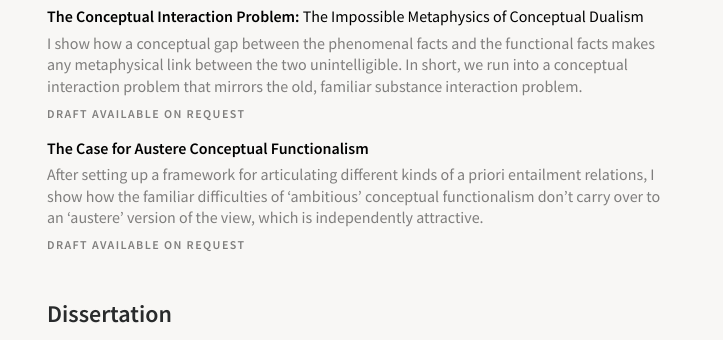
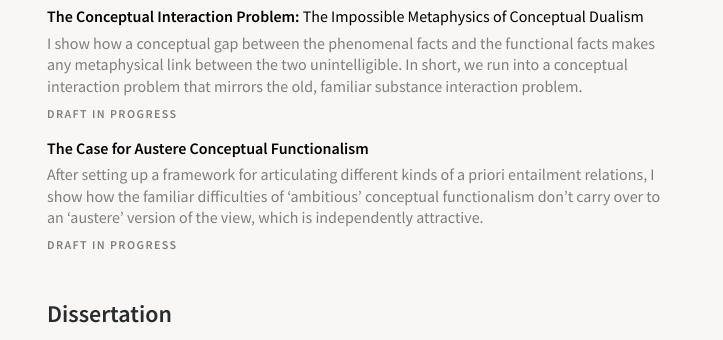
Before and after one commit to jacksonkernion/jacksonkernion.github.io, a Jekyll site: the page built from research.md, in a window 1280 px wide. Shown: the part 373-713 px from the top of the page, without its empty margins (278-1001 px from the left). Built offline with Jekyll 4.4.1, drawn with Linux system fonts in a browser that asks for light colours; nearby versions of some CDN libraries; our own code applies the rules of GitHub Pages for plain Markdown files.

Commit message:
updated research project statuses

```diff
--- a/research.md
+++ b/research.md
@@ -29,7 +29,7 @@ The Conceptual Interaction Problem: <span class="subtitle">The Impossible Metaph
 I show how a conceptual gap between the phenomenal facts and the functional facts makes any metaphysical link between the two unintelligible. In short, we run into a conceptual interaction problem that mirrors the old, familiar substance interaction problem.
 
 {: .little-links }
-Draft available on request
+Draft in progress
 
 {: .item-title}
 The Case for Austere Conceptual Functionalism
@@ -38,7 +38,7 @@ The Case for Austere Conceptual Functionalism
 After setting up a framework for articulating different kinds of a priori entailment relations, I show how the familiar difficulties of 'ambitious' conceptual functionalism don't carry over to an 'austere' version of the view, which is independently attractive.
 
 {: .little-links }
-Draft available on request
+Draft in progress
 
 # Dissertation
 
```
Also changed, not shown: 2 other files.
